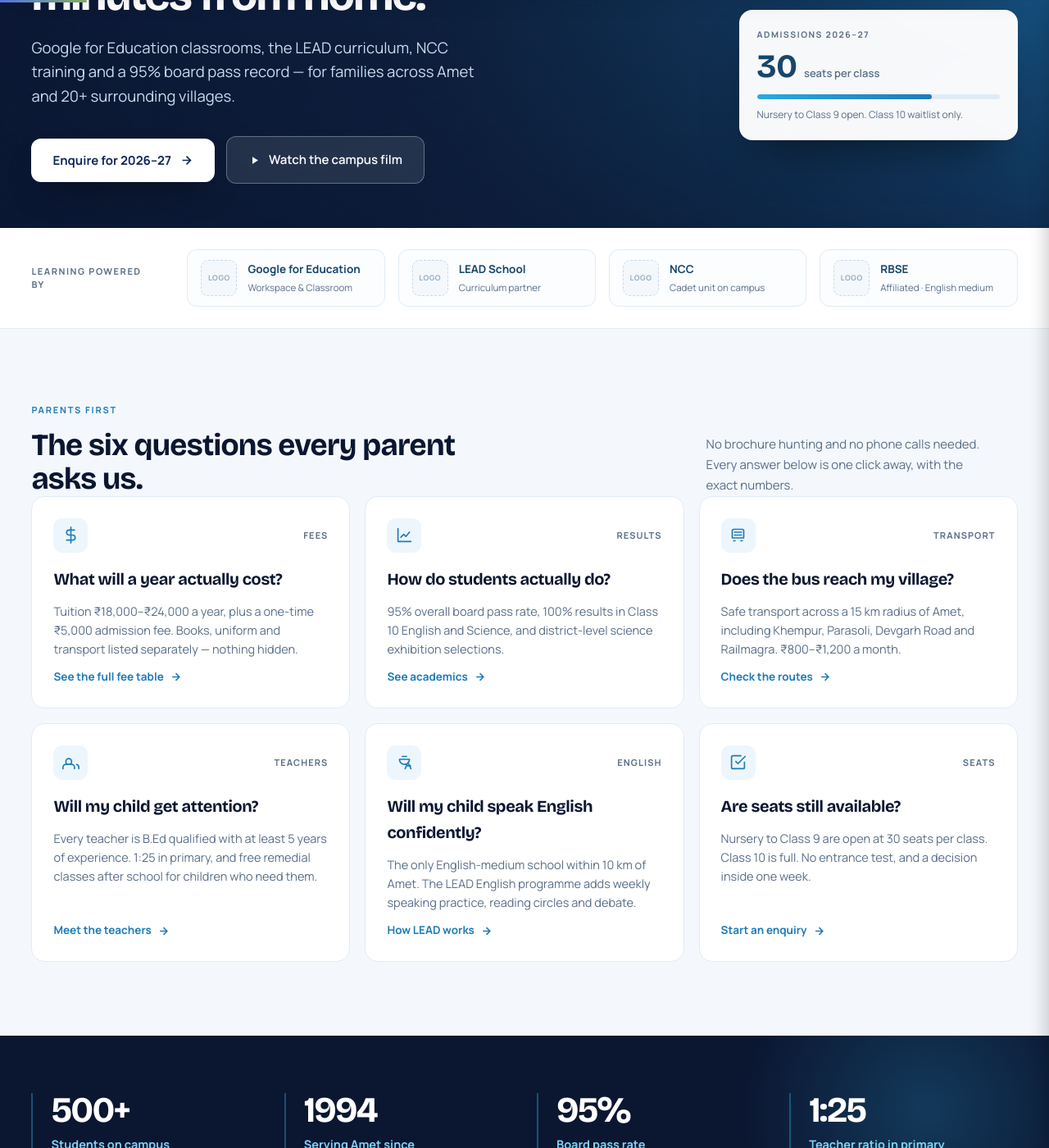
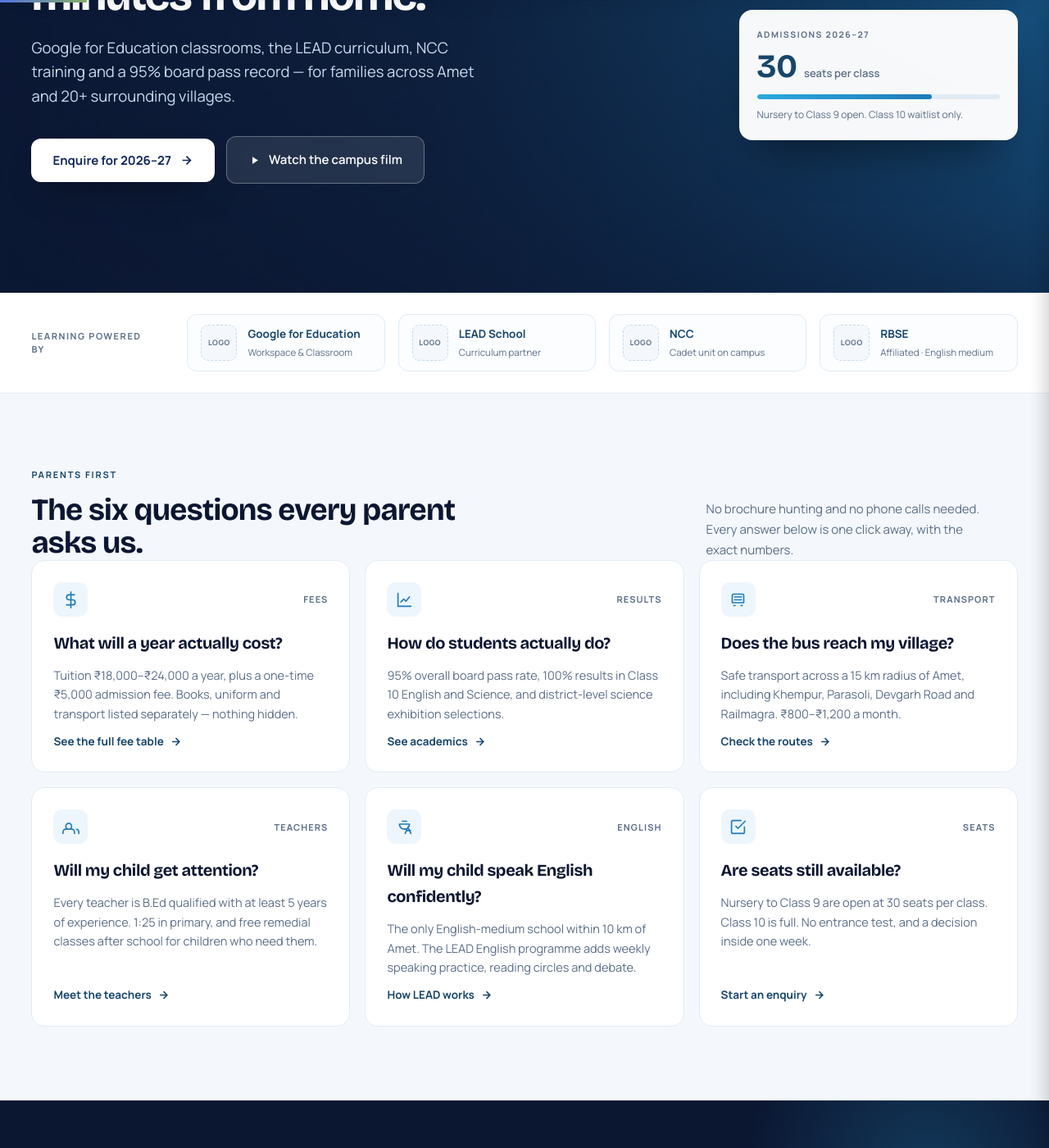
Before and after one commit to veerpatta/veerpatta-website, a Jekyll site: the page built from en/index.md, in a window 1280 px wide and 1400 px high, scrolled down 403 px. Shown: the whole window at 82% size. Built offline with Jekyll 4.4.1, drawn with Linux system fonts in a browser that asks for light colours.

Commit message:
fix(design): hero min-height and contrast on the design's own values
clamp() has no `auto`, so `clamp(auto, 60vw, 620px)` was invalid and
min-height resolved to 0. The design's 620px is now a floor above
768px only, since 620px of dark field crowds a phone.

Contrast, measured rather than assumed. Three of the design's colours
fail WCAG AA as text and the token block already recorded it; the
first pass then used them anyway:

- #1E7BB8 is 4.58:1 on white but 4.30:1 on the tint, so kickers and
  links on tinted bands step to navy. The calendar footer needed its
  own selector, being a tinted panel inside a white band.
- #93AAC2 is 2.39:1 - "decoration only, never text" - and was used for
  notice months and card tags.
- Placeholder labels (LOGO, Photo 4:3, PHOTO) are instructions to
  whoever supplies the photography, so they are legible rather than
  ghosted.

Also corrected the audit itself: it flagged the decorative quote glyph
at 1.22:1, but WCAG contrast applies to text conveying information.
It now skips aria-hidden subtrees, which is the correct rule.

Home audits clean at 1440 and at 375 in both languages, with no
horizontal overflow.

Co-Authored-By: Claude Opus 5 <noreply@anthropic.com>

```diff
--- a/assets/css/design.css
+++ b/assets/css/design.css
@@ -1310,7 +1310,8 @@ section.container.contact-teaser {
   overflow: hidden;
   background: var(--d-ink);
   padding: clamp(40px, 6vw, 54px) 0;
-  min-height: clamp(auto, 60vw, 620px);
+  /* clamp() has no `auto`; the design's 620px is a desktop floor only. */
+  min-height: 620px;
 }
 
 .dc-hero-drift { position: absolute; inset: 0; animation: dcDrift 26s ease-in-out infinite alternate; }
@@ -1364,7 +1365,10 @@ section.container.contact-teaser {
 .dc-hero-cta { display: flex; flex-wrap: wrap; align-items: center; gap: 14px; margin-top: 34px; }
 
 .dc-hero-aside { display: flex; flex-direction: column; gap: 18px; align-items: flex-end; }
-@media (max-width: 767px) { .dc-hero-aside { align-items: stretch; } }
+@media (max-width: 767px) {
+  .dc-hero { min-height: 0; }
+  .dc-hero-aside { align-items: stretch; }
+}
 
 .dc-slot {
   border: 1.5px dashed rgba(255,255,255,0.34);
@@ -1530,3 +1534,32 @@ section.container.contact-teaser {
   .dc-hero-drift { animation: none; }
   .dc-btn-light:hover, .dc-answer:hover { transform: none; }
 }
+
+/* --- contrast corrections on the design's own values --------------- */
+
+/* The token block records that #1E7BB8 is 4.58:1 on white but only
+   4.30:1 on the tint. The design uses it on both; on tinted bands it
+   steps to navy. */
+.dc-band-tint .dc-kicker,
+.dc-band-tint .dc-link,
+/* the calendar footer is a tinted panel inside a white band */
+.dc-cal-foot .dc-link,
+.dc-band-tint .dc-answer-top ~ * .dc-link { color: var(--d-navy); }
+
+/* #93AAC2 is 2.39:1 - the token block says decoration only, never
+   text. These are text. */
+.dc-notice-mon,
+.dc-tag { color: var(--d-muted); }
+
+/* Placeholder labels are instructions to whoever supplies the photos,
+   so they have to be readable rather than ghosted. */
+.dc-partner-logo,
+.dc-slot-kicker,
+.dc-voice-photo,
+.dc-stage-shot .dc-slot-kicker,
+.dc-tile .dc-slot-kicker,
+.dc-mosaic-hero .dc-slot-kicker { color: var(--d-muted); }
+
+/* On the dark hero the slot kicker keeps the design's soft cyan, which
+   is 8.9:1 there. */
+.dc-hero .dc-slot-kicker { color: var(--d-cyan-soft); }
```
Also changed, not shown: 3 other files.
